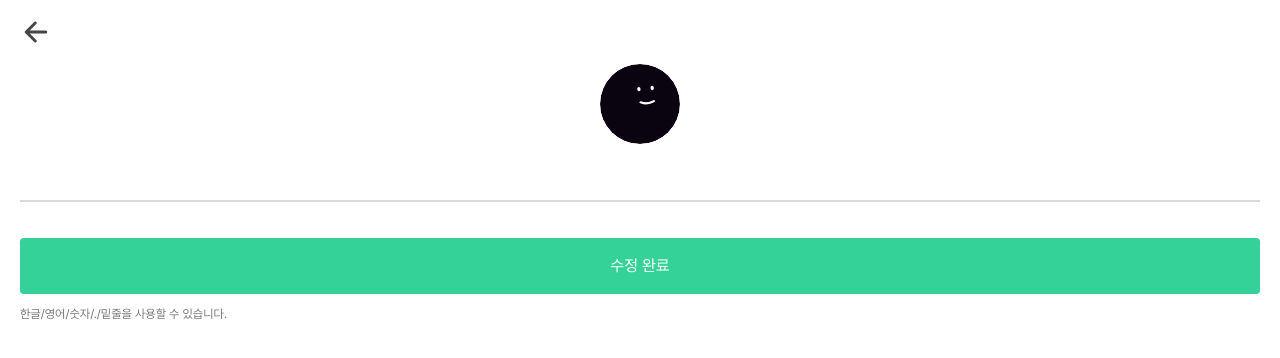
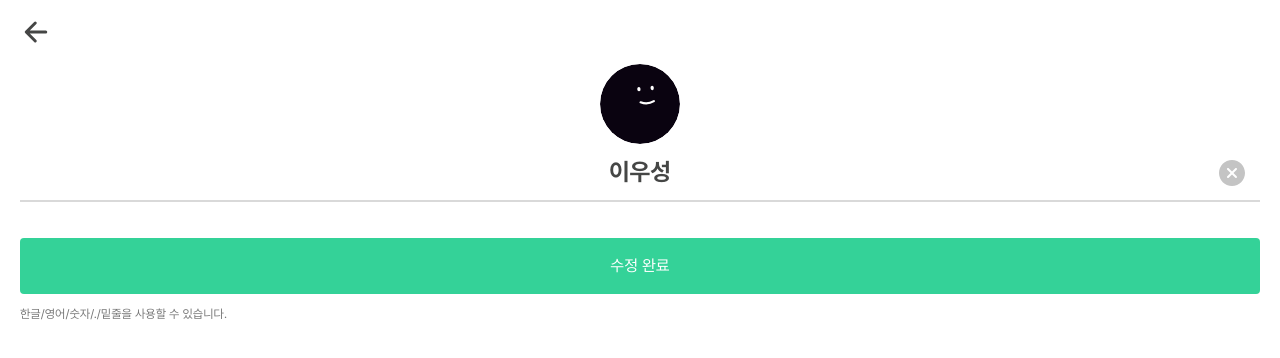
Before and after one commit to fastravel-v2/Frontend, a React (Vite) app in the folder frontend/: page /mypage/edit in a window 1280 px wide. Shown: the top 358 px of the page. Built offline with nearby package versions, Linux system fonts and the light colour scheme; no server answers.

Commit message:
Feat #12: 회원정보 받아오는 api 작성

```diff
--- a/frontend/src/pages/MyPage/components/EditProfile.tsx
+++ b/frontend/src/pages/MyPage/components/EditProfile.tsx
@@ -4,17 +4,20 @@ import EditImage from './EditProfileImage'
 import { useRouter } from 'src/hooks/useRouter'
 import { getNameStatus } from '../util'
 import { NameMessageType } from '../type'
+import { useCurrentUser } from 'src/store/queries/useCurrentUser'
 
 enum NameMessage {
 	'empty' = '닉네임이 비어있습니다.',
 	'tooLong' = '닉네임은 최대 10자를 넘을 수 없습니다.',
 	'invalidChar' = '유효하지 않은 문자 입력 입니다.',
+	'duplicate' = '이미 사용중인 닉네임 입니다.',
 	'valid' = '한글/영어/숫자/./밑줄을 사용할 수 있습니다.',
 }
 
 const EditProfile = () => {
 	const { routeTo } = useRouter()
 	const [nicknameStatus, setNicknameStatus] = useState<NameMessageType>('valid')
+	const { data: currentUser, isLoading } = useCurrentUser()
 
 	// :: Event handler
 	const handleSubmit = (event: FormEvent<HTMLFormElement>) => {
@@ -39,9 +42,13 @@ const EditProfile = () => {
 
 	// :: Rendering
 	return (
+		<>
+			{isLoading || currentUser === undefined ? (
+				<div>Loading...</div>
+			) : (
 				<form className="flex flex-col" onSubmit={handleSubmit}>
-			<EditImage />
-			<EditProfileName />
+					<EditImage currentUserProfileUrl={currentUser.profileImage} />
+					<EditProfileName currentUsername={currentUser.username} />
 					<button
 						type="submit"
 						className="py-4 mb-3 text-white rounded bg-green1 mt-9"
@@ -56,6 +63,8 @@ const EditProfile = () => {
 						{NameMessage[nicknameStatus]}
 					</p>
 				</form>
+			)}
+		</>
 	)
 }
 
--- a/frontend/src/pages/MyPage/components/EditProfileName.tsx
+++ b/frontend/src/pages/MyPage/components/EditProfileName.tsx
@@ -1,8 +1,12 @@
 import { useState } from 'react'
 import { IoIosCloseCircle } from 'react-icons/io'
 
-const EditProfileName = () => {
-	const [name, setName] = useState('')
+interface EditProfileNameProps {
+	currentUsername: string
+}
+
+const EditProfileName = ({ currentUsername }: EditProfileNameProps) => {
+	const [name, setName] = useState(currentUsername)
 
 	const handleChangeName = (event: React.ChangeEvent<HTMLInputElement>) => {
 		const { value } = event.currentTarget
--- /dev/null
+++ b/frontend/src/store/queries/useCurrentUser.ts
@@ -0,0 +1,11 @@
+import { useQuery } from '@tanstack/react-query'
+import { getUserInfo } from 'src/utility/apis/user'
+
+export const useCurrentUser = () => {
+	const { data, isLoading, isError } = useQuery({
+		queryKey: ['currentUser'],
+		queryFn: getUserInfo,
+	})
+
+	return { data, isLoading, isError }
+}
--- a/frontend/src/types/user.d.ts
+++ b/frontend/src/types/user.d.ts
@@ -1,4 +1,4 @@
 interface UserInfo {
-	nickname: string
-	profile: string
+	username: string
+	profileImage: string | null
 }
--- a/frontend/src/utility/apis/user.ts
+++ b/frontend/src/utility/apis/user.ts
@@ -1,6 +1,15 @@
-import { tokenInstance } from './axios'
+// import { tokenInstance } from './axios'
 
-export const getUserInfo = async (): Promise<UserInfo | null> => {
-	const userInfoRes = await tokenInstance.get('/user')
-	return userInfoRes.data
+const dummyUserInfo = {
+	data: {
+		username: '이우성',
+		profileImage: '/src/asstes/svgs/defaultProfile',
+	},
 }
+
+export const getUserInfo = async (): Promise<UserInfo> => {
+	// const userInfoRes = await tokenInstance.get('/user')
+	// return userInfoRes.data
+
+	return dummyUserInfo.data
+}
```
Also changed, not shown: frontend/src/pages/MyPage/components/EditProfileImage.tsx (+9 -1 lines), 1 other file (tests, documents, lock files or other folders). Lines whose indentation alone changed are shown as unchanged.
